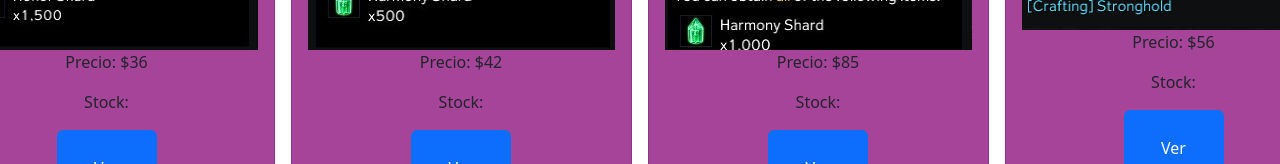
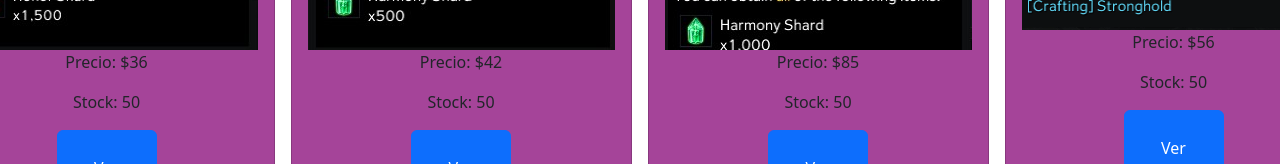
Before and after one commit to MrLem0n/loav2, a React (Create React App) app: page / in a window 1280 px wide. Shown: the part 399-563 px from the top of the page. Built offline with nearby package versions, Linux system fonts and the light colour scheme.

Commit message:
solucionado boton finalizar compra

```diff
--- a/src/components/Item.js
+++ b/src/components/Item.js
@@ -3,7 +3,7 @@ import './Item.css';
 import {Link} from 'react-router-dom';
 //const cargarImagen= require.context(`../imagenes`,true)
 export const Item = ({producto}) => {
-  const{id,nombre,precio,cantidad,img}=producto;
+  const{id,nombre,precio,stock,img}=producto;
     return (
 
     <div className="card" key={id}  >
@@ -11,7 +11,7 @@ export const Item = ({producto}) => {
         <h5 className= "card-tittle">{nombre}</h5>
         <img src={img} alt={nombre}></img>
           <p className="card-text">Precio: ${precio}</p>
-          <p>Stock: {cantidad}</p>
+          <p>Stock: {stock}</p>
           <Link to={`/item/${id}`}>
                 <button className='btn btn-primary'>Ver detalle...</button>
             </Link>
--- a/src/components/contador/ItemCount.js
+++ b/src/components/contador/ItemCount.js
@@ -17,7 +17,7 @@ import {useState} from 'react';
             <button className=" btn btn-danger"  onClick={restarCantidad}>-</button>
 
         </div>
-         <btn className="btn btn-secondary" onClick={() => onAdd(cantidad)} ><b id= "boton-carrito">Agregar al carrito</b></btn>
+         <btn className="btn btn-secondary" onClick={() => onAdd(cantidad) } ><b id= "boton-carrito">Agregar al carrito</b></btn>
          </>
     )
 }
--- a/src/components/itemDetail/ItemDetail.js
+++ b/src/components/itemDetail/ItemDetail.js
@@ -10,6 +10,8 @@ export const ItemDetail = ({item})=> {
       setAdd(!add)
     }
 
+
+
     return(
     <>
     <div className="d-flex justify-content-center" id={id}>
@@ -19,7 +21,9 @@ export const ItemDetail = ({item})=> {
                <h3>${precio}</h3>
                <p>Stock:{stock}</p>
 
-               {   add ? "" :<ItemCount stock= {stock} onAdd={onAdd}/>}
+               {   add ? "" :<ItemCount stock= {stock} onAdd={onAdd}/>
+
+               }
 
 
 
@@ -28,9 +32,11 @@ export const ItemDetail = ({item})=> {
 
 
     </div>
-        <Link to={'/cart'}>
-    <btn className="btn btn-primary" style={{width:'100vh'}}>Finalizar compra</btn>
+     { !add ? "" :  <Link to={'/cart'}>
+    <btn className="btn btn-primary" style={{width:'100vh'}}
+   >Finalizar compra</btn>
     </Link>
+}
     </>
     )
 }
```
